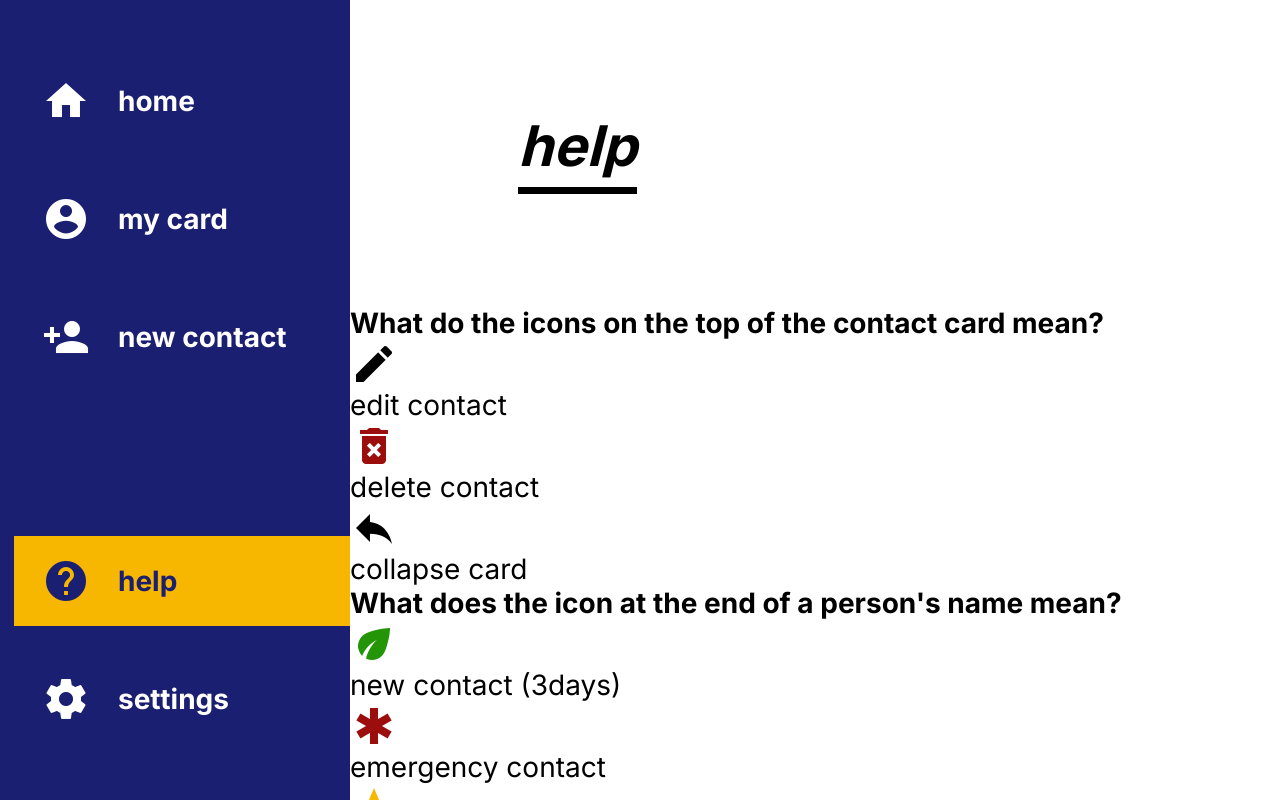
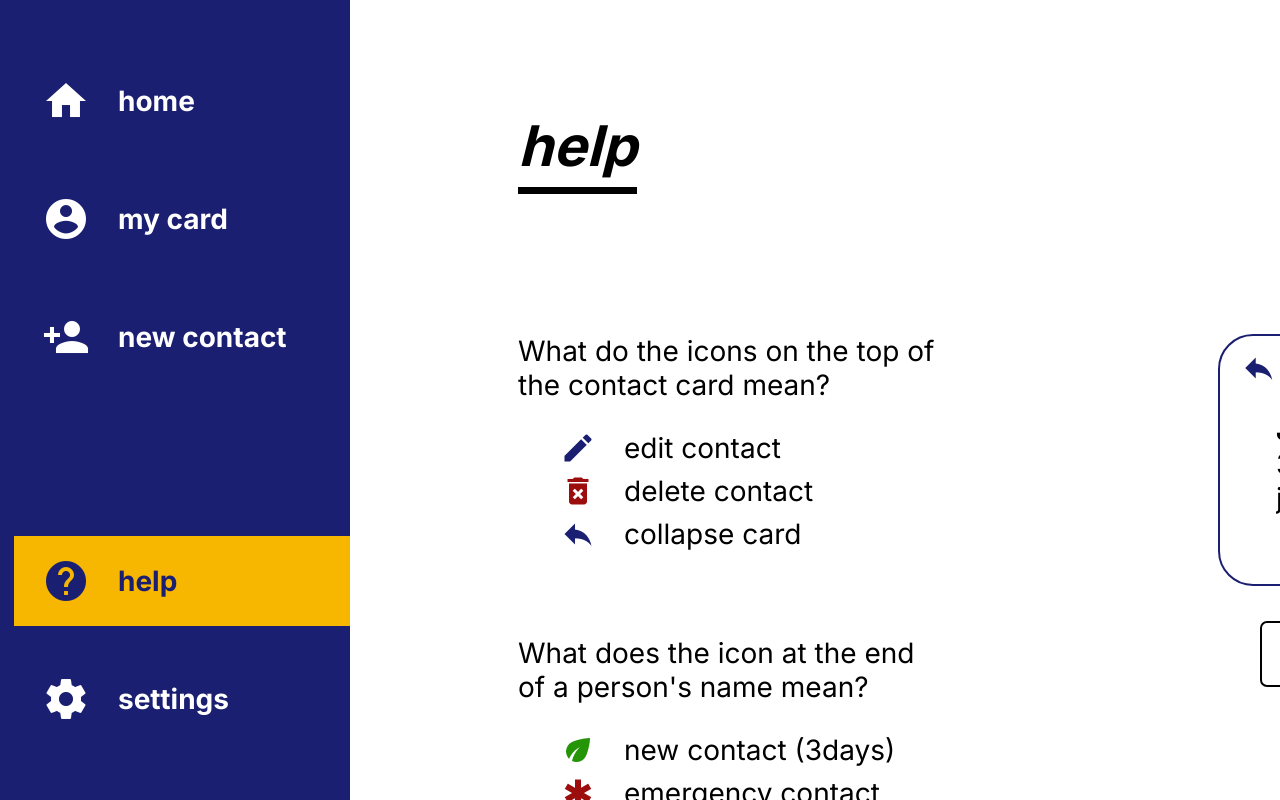
Before and after one commit to byjackli/HW-contacts_list, a React (Create React App) app: page /help in a window 1280 px wide. Built offline with nearby package versions, Linux system fonts and the light colour scheme.

Commit message:
final CSS touches
🎉🎉 all that's left is ensuring the design is responsive!

```diff
--- a/src/App.css
+++ b/src/App.css
@@ -18,6 +18,7 @@
     --gap-m: 1rem;
     --gap-l: 2rem;
     --gap-xl: 3rem;
+    --gap-xxl: 10rem;
 
     --icon-m: 48px;
     --icon-s: 36px;
@@ -25,7 +26,8 @@
     --width-nav: 12.5rem;
     --width-border: 2px;
     --width-underline: 5px;
-    --width-form: 20rem;
+    --width-form: 15rem;
+    --width-side: 6rem;
 
     --round-container: 1.25rem;
     --round-button: .25rem;
@@ -77,7 +79,7 @@ main {
 h1 {
     width: fit-content;
     padding-bottom: .25rem;
-    margin: 4rem 6rem;
+    margin: 4rem var(--width-side);
 
     font-size: 2rem;
     font-style: italic;
@@ -89,13 +91,31 @@ p {
     overflow-wrap: anywhere;
 }
 
+ul {
+    padding-left: 1.5rem;
+
+    display: flex;
+    flex-direction: column;
+    gap: var(--gap-s);
+
+    list-style: none;
+}
+
+li {
+    display: flex;
+    flex-direction: row;
+    align-items: center;
+    gap: var(--gap-m);
+}
+
 
 
 
 
 /* ========  FORM / INPUTS / BUTTON  === */
 form {
-    max-width: var(--width-form);
+    min-width: var(--width-form);
+    width: var(--width-form);
 
     display: flex;
     flex-direction: column;
@@ -130,17 +150,22 @@ button {
     cursor: pointer;
 }
 
+button:focus-visible {
+    background-color: var(--selected);
+    outline: var(--width-border) solid var(--black);
+}
+
 
 
 
 
 /* ========  EDITOR  === */
 .editor {
-    margin: 5rem 6rem;
+    margin: 0 var(--width-side);
 
     display: flex;
     flex-direction: row;
-    gap: 10rem;
+    gap: var(--gap-xxl);
 }
 
 
@@ -176,7 +201,8 @@ nav div {
 }
 
 nav a {
-    width: 100%;
+    width: var(100% - .5rem);
+    margin-left: .5rem;
 }
 
 nav a.active * {
@@ -184,9 +210,12 @@ nav a.active * {
     background-color: var(--gold);
 }
 
+nav a:link:focus-visible {
+    background-color: var(--black);
+}
+
 nav .icon {
     padding: .75rem 1rem;
-    margin-left: .5rem;
     gap: var(--gap-m);
 }
 
@@ -207,6 +236,7 @@ nav .icon span:last-of-type {
 .card {
     width: 15rem;
     height: 6.25rem;
+    min-height: 6.25rem;
     padding: 1.75em 2em;
     margin: 2em 0;
 
@@ -218,6 +248,24 @@ nav .icon span:last-of-type {
     border-radius: var(--round-container);
 
     cursor: pointer;
+}
+
+.card:focus-visible,
+.card:focus-within {
+    border-width: 3px;
+    background-color: var(--selected);
+}
+
+.card.empty {
+    border-style: dashed;
+    align-items: center;
+    justify-content: center;
+}
+
+.card.empty p {
+    font-weight: 100;
+    font-size: 3rem;
+    font-style: italic;
 }
 
 .card.true {
@@ -306,6 +354,11 @@ nav .icon span:last-of-type {
     color: var(--emergency);
 }
 
+.reply,
+.edit {
+    color: var(--blue);
+}
+
 .list-container {
     padding: 4em 3.5em 6em 3.5em;
 
@@ -392,6 +445,51 @@ nav .icon span:last-of-type {
 
 
 
+/* ############ PAGE: HELP ############ */
+div.help {
+    padding-left: var(--width-side);
+
+    display: flex;
+    flex-direction: row;
+    gap: var(--gap-xxl);
+}
+
+.section-container {
+    min-width: var(--width-form);
+    width: var(--width-form);
+    margin-top: 1rem;
+    padding-bottom: 5rem;
+
+    display: flex;
+    flex-direction: column;
+    gap: var(--gap-xl);
+}
+
+.section-container h2 {
+    font-weight: normal;
+    padding-bottom: 1rem;
+}
+
+.section-container .material-icons {
+    font-size: var(--icon-s);
+}
+
+.demo-container {
+    display: flex;
+    flex-direction: column;
+    gap: var(--gap-m);
+}
+
+.demo-container button.reset {
+    width: 80%;
+    margin: 0 auto;
+}
+
+
+
+
+
+
 
 
 .hidden {
--- a/src/components/Card.js
+++ b/src/components/Card.js
@@ -15,7 +15,7 @@ function Card(props) {
         [{ closeModal }] = useContext(ModalContext);
 
     function handleDelete() {
-        del(props.id)
+        del(props.id, props?.fixed)
         console.info(closeModal)
         closeModal()
     }
@@ -24,8 +24,11 @@ function Card(props) {
     }
     function handleUpdateExpanded(e, state) {
         if (!e.target.closest(".preventDefault"))
-            if (e.type === "keydown" && !["Enter", "Spacebar"].includes(e.key)) return
-            else updateExpanded(state)
+            updateExpanded(state)
+    }
+    function handleKeyDown(e) {
+        if (["Enter", " "].includes(e.key)) updateExpanded(!expanded)
+        else if (["Delete", "Backspace"].includes(e.key)) handleSwipeRight()
     }
     function handleDrag(e) {
         const diff = e.clientX - dragOrigin
@@ -44,7 +47,7 @@ function Card(props) {
 
     const fullname = `${props.firstName}${props.lastName ? ` ${props.lastName}` : ""}`;
 
-    return <div className={`card ${expanded}`} id={props.id} onClick={e => handleUpdateExpanded(e, !expanded)} tabIndex="0" onKeyDown={e => handleUpdateExpanded(e, !expanded)}
+    return <div className={`card ${expanded}`} id={props.id} onClick={e => handleUpdateExpanded(e, !expanded)} tabIndex="0" onKeyDown={e => handleKeyDown(e)}
         draggable onDragStart={e => updateDragOrigin(e.clientX)} onDragEnd={e => handleDrag(e)}>
         <div className={`actions ${expanded ? "" : "hidden"}`} aria-hidden={!expanded}>
             <div className="lhs">
--- a/src/components/Editor.js
+++ b/src/components/Editor.js
@@ -1,12 +1,12 @@
 import { useState } from "react"
-import db, { edit } from "../static/data.ts"
+import db, { fixed, edit } from "../static/data.ts"
 
 import Card from "./Card"
 
 function Editor(props) {
 
     const
-        contact = db[props.id],
+        contact = props.fixed ? fixed[props.id] : db[props.id],
         [formData, updateForm] = useState(contact)
 
 
@@ -15,7 +15,7 @@ function Editor(props) {
         changes[name] = value
 
         const updated = { ...formData, ...changes }
-        edit(props.id, updated)
+        edit(props.id, updated, props?.fixed)
         updateForm(updated)
     }
 
@@ -27,7 +27,7 @@ function Editor(props) {
             <input name="emailAddress" type="text" placeholder="Email Address" value={formData.emailAddress} onChange={handleUpdateField} />
         </form >
         <div className="preview">
-            <Card id={props.id} expanded {...formData} />
+            <Card id={props.id} fixed={props.fixed} expanded {...formData} />
         </div>
     </div>
 }
--- a/src/pages/Edit.js
+++ b/src/pages/Edit.js
@@ -7,7 +7,7 @@ function Edit() {
 
     return <main>
         <h1>Editing Contact</h1>
-        <Editor id={id} />
+        <Editor id={id} fixed={["demo", "me"].includes(id)} />
     </main>
 }
 
--- a/src/pages/Error.js
+++ b/src/pages/Error.js
@@ -1,9 +1,10 @@
 import React from "react"
 
 function Error() {
-    return <div>
-        Error
-    </div>
+    return <main>
+        <h1>Error</h1>
+        <div className="help">The page you are looking for does not exist!</div>
+    </main>
 }
 
 export default Error
--- a/src/pages/Help.js
+++ b/src/pages/Help.js
@@ -1,9 +1,27 @@
 import React from "react"
 import Icon from "../components/Icon"
+import Card from "../components/Card"
+import { fixed } from "../static/data.ts"
+
 
 function Help() {
+    function reset() {
+        window.location.reload()
+    }
+
+    function renderDemo() {
+        const data = fixed.demo
+        return <div className="demo-container">{data
+            ? <Card id="demo" expanded fixed {...data} />
+            : <div className="card true empty"><p>?</p></div>}
+            <button className="reset" onClick={reset}>reset</button>
+        </div>
+    }
+
     return <main>
         <h1>help</h1>
+        <div className="help">
+            <div className="section-container">
                 <section>
                     <h2>What do the icons on the top of the contact card mean?</h2>
                     <ul>
@@ -63,6 +81,9 @@ function Help() {
                         </li>
                     </ul>
                 </section>
+            </div>
+            {renderDemo()}
+        </div>
     </main>
 }
 
--- a/src/pages/MyCard.js
+++ b/src/pages/MyCard.js
@@ -1,8 +1,10 @@
 import React from "react"
+import Editor from "../components/Editor"
 
 function MyCard() {
     return <main>
         <h1>My Contact Card</h1>
+        <Editor id={"me"} fixed expanded />
     </main>
 }
 
--- a/src/static/data.ts
+++ b/src/static/data.ts
@@ -56,9 +56,27 @@ let db: Record<string, Contact> = {
     }
 }
 
-export function del(id: string): void {
-    if (!db[id]) throw new Error(`Delete failed, contact with id of ${id} does not exist!`)
-    delete db[id]
+export let fixed: Record<string, Contact> = {
+    me: {
+        firstName: "John",
+        lastName: "Doe",
+        phoneNumber: "123-456-7890",
+        emailAddress: "John@email.com"
+    },
+    demo: {
+        firstName: "Jane",
+        lastName: "Doe",
+        phoneNumber: "321-654-0987",
+        emailAddress: "jane@email.com"
+    }
+}
+
+export function del(id: string, custom = false): void {
+    if (custom) delete fixed[id]
+    else {
+        if (!db[id]) throw new Error(`Delete failed, contact with id of ${id} does not exist!`)
+        delete db[id]
+    }
 }
 
 export function add(): string {
@@ -74,9 +92,12 @@ export function add(): string {
     return newId
 }
 
-export function edit(id: string, data: Contact): void {
-    if (!db[id]) throw new Error(`Editing Failed, contact with id of ${id} does not exist!`)
-    db[id] = data
+export function edit(id: string, data: Contact, custom = false): void {
+    if (custom) fixed[id] = data
+    else {
+        if (!db[id]) throw new Error(`Editing Failed, contact with id of ${id} does not exist!`)
+        db[id] = data
+    }
 }
 
 // generate uuid (version 4)
```
Also changed, not shown: src/Media.css (added). Lines whose indentation alone changed are shown as unchanged.
